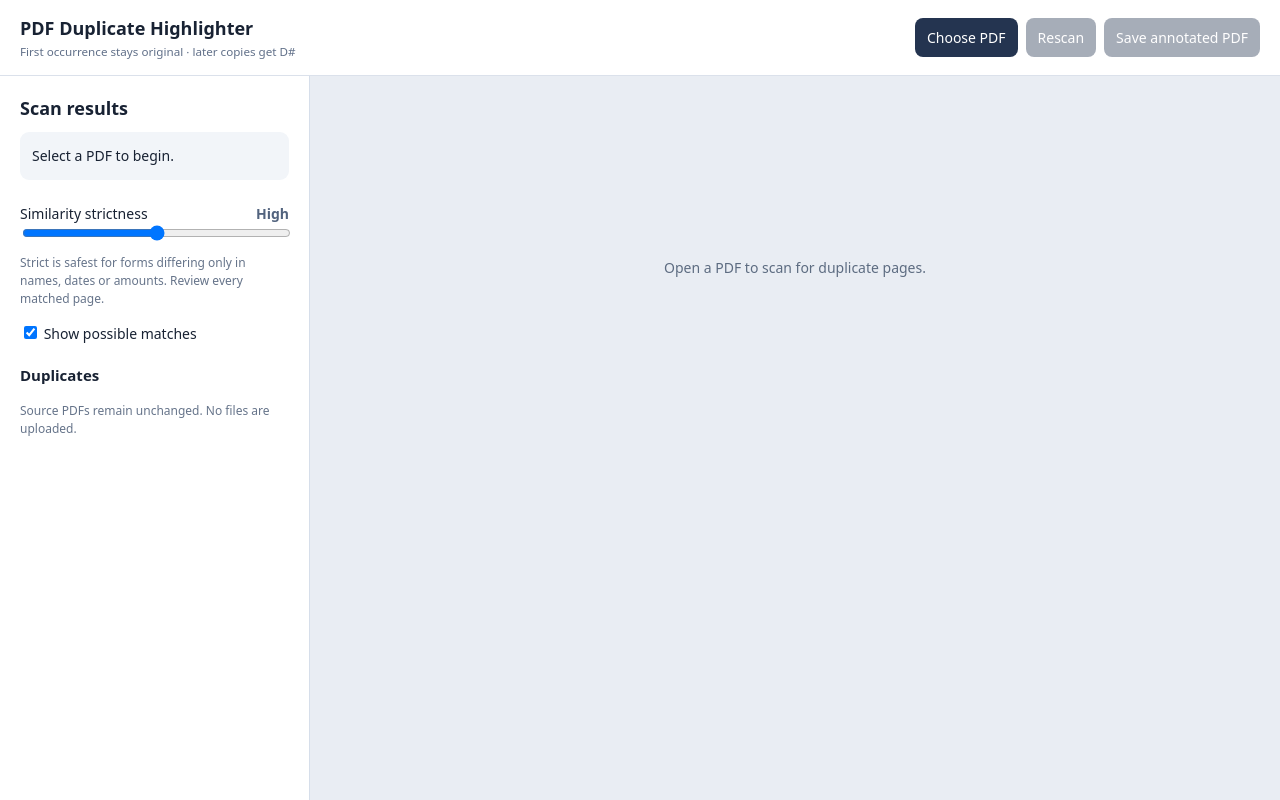
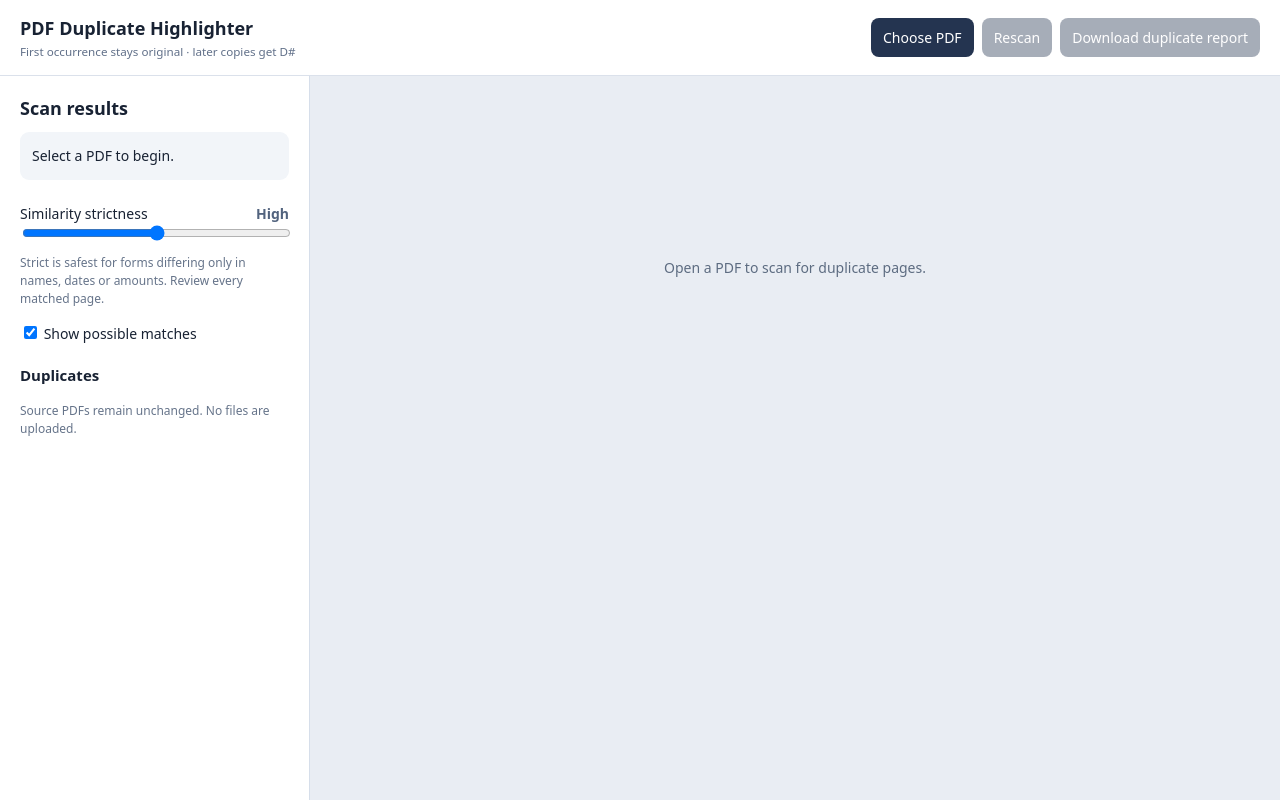
Before and after one commit to vedanthamk-collab/PDF-Duplicate-Highlighter., a website with bundled scripts: page viewer.html in a window 1280 px wide. Built offline with nearby package versions, Linux system fonts and the light colour scheme.

Commit message:
Clarify export downloads a text duplicate report

```diff
--- a/viewer.html
+++ b/viewer.html
@@ -1 +1 @@
-<!doctype html><html lang="en"><head><meta charset="utf-8"><meta name="viewport" content="width=device-width,initial-scale=1"><title>PDF Duplicate Highlighter</title><link rel="stylesheet" href="viewer.css"></head><body><header><div><strong>PDF Duplicate Highlighter</strong><small>First occurrence stays original · later copies get D#</small></div><div class="controls"><label class="filebtn">Choose PDF<input id="file" type="file" accept=".pdf,application/pdf" hidden></label><button id="rescan" disabled>Rescan</button><button id="export" disabled>Save annotated PDF</button></div></header><main><aside><h2>Scan results</h2><div id="stats">Select a PDF to begin.</div><label for="threshold">Similarity strictness <b id="thresholdLabel">High</b></label><input id="threshold" type="range" min="0" max="2" value="1"><div class="hint">Strict is safest for forms differing only in names, dates or amounts. Review every matched page.</div><label class="check"><input id="possible" type="checkbox" checked> Show possible matches</label><div id="progress"></div><h3>Duplicates</h3><div id="matches"></div><div class="hint">Source PDFs remain unchanged. No files are uploaded.</div></aside><section id="stage"><div id="placeholder">Open a PDF to scan for duplicate pages.</div><div id="pages"></div></section></main><script type="module" src="viewer.js"></script></body></html>
+<!doctype html><html lang="en"><head><meta charset="utf-8"><meta name="viewport" content="width=device-width,initial-scale=1"><title>PDF Duplicate Highlighter</title><link rel="stylesheet" href="viewer.css"></head><body><header><div><strong>PDF Duplicate Highlighter</strong><small>First occurrence stays original · later copies get D#</small></div><div class="controls"><label class="filebtn">Choose PDF<input id="file" type="file" accept=".pdf,application/pdf" hidden></label><button id="rescan" disabled>Rescan</button><button id="export" disabled>Download duplicate report</button></div></header><main><aside><h2>Scan results</h2><div id="stats">Select a PDF to begin.</div><label for="threshold">Similarity strictness <b id="thresholdLabel">High</b></label><input id="threshold" type="range" min="0" max="2" value="1"><div class="hint">Strict is safest for forms differing only in names, dates or amounts. Review every matched page.</div><label class="check"><input id="possible" type="checkbox" checked> Show possible matches</label><div id="progress"></div><h3>Duplicates</h3><div id="matches"></div><div class="hint">Source PDFs remain unchanged. No files are uploaded.</div></aside><section id="stage"><div id="placeholder">Open a PDF to scan for duplicate pages.</div><div id="pages"></div></section></main><script type="module" src="viewer.js"></script></body></html>
```
